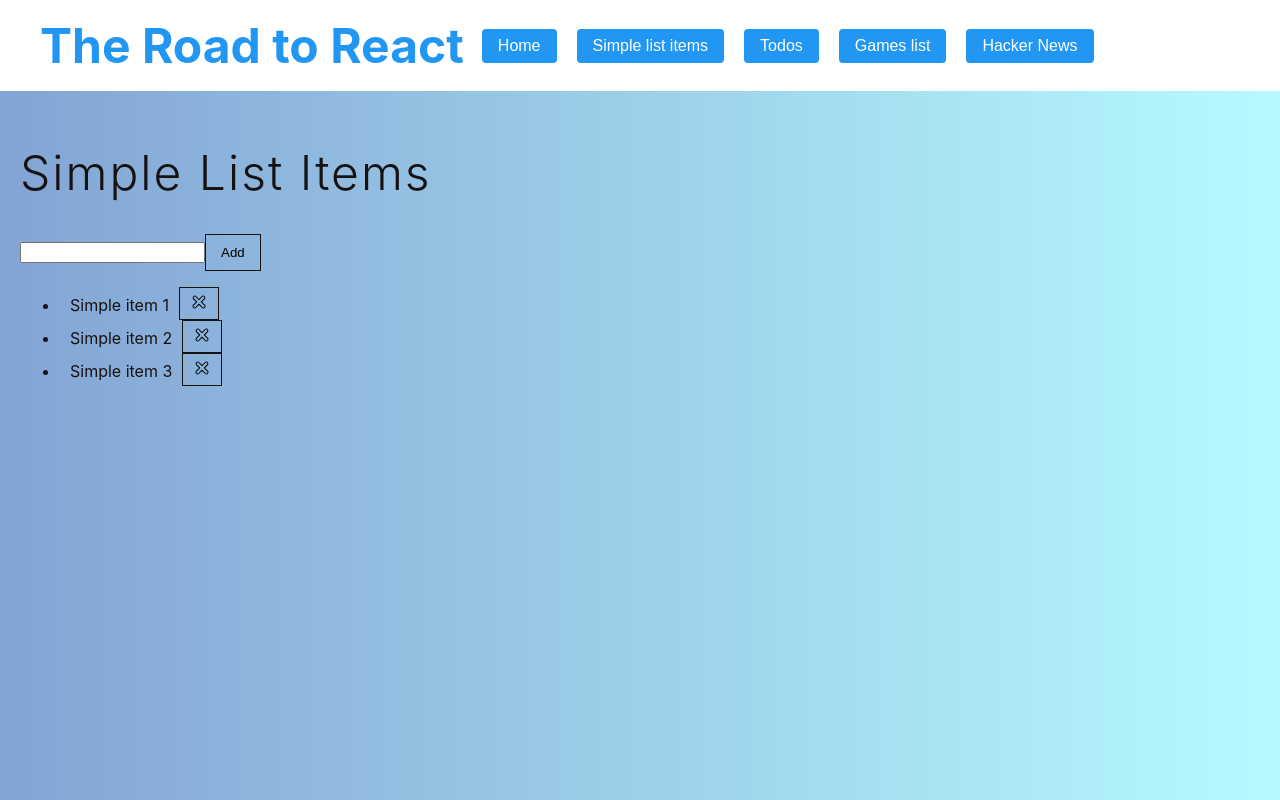
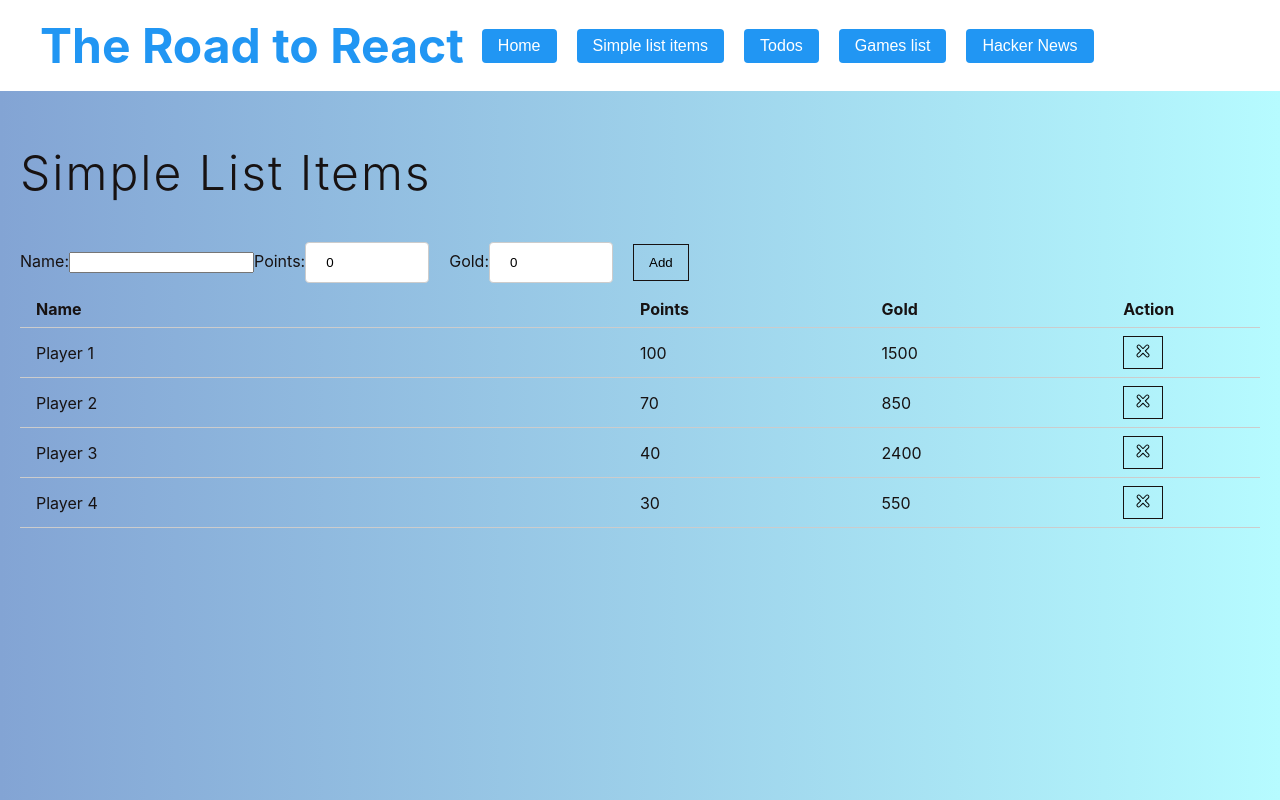
Before and after one commit to mkxmawilix/the-road-to-react, a React (Vite) app: page /simple-list-items in a window 1280 px wide. Shown: the top 800 px of the page. Built offline with nearby package versions, Linux system fonts and the light colour scheme.

Commit message:
[IMP] Added a Form and some CSS style for the simple list Component

```diff
--- a/src/features/simple-list-items/component.jsx
+++ b/src/features/simple-list-items/component.jsx
@@ -1,4 +1,5 @@
 import "../../styles/App.css";
+import "./styles.css";
 import React from "react";
 import PropTypes from "prop-types";
 import { v4 as uuidv4 } from "uuid";
@@ -13,50 +14,85 @@ import { ReactComponent as Cross } from "../../icons/cross.svg";
 const initialItems = [
     {
         id: uuidv4(),
-        name: "Simple item 1",
+        name: "Player 1",
+        points: 100,
+        gold: 1500,
     },
     {
         id: uuidv4(),
-        name: "Simple item 2",
+        name: "Player 2",
+        points: 70,
+        gold: 850,
     },
     {
         id: uuidv4(),
-        name: "Simple item 3",
+        name: "Player 3",
+        points: 40,
+        gold: 2400,
     },
-]
+    {
+        id: uuidv4(),
+        name: "Player 4",
+        points: 30,
+        gold: 550,
+    },
+];
 
 const SimpleListItems = () => {
-    const [name, setName] = React.useState('');
+    const [form, setForm] = React.useState({
+        name: "",
+        points: 0,
+        gold: 0,
+    });
     const [list, setList] = React.useState(initialItems);
 
-    const handleChangeInput = (event) => {
-        setName(event.target.value);
+    const handleRemoveItem = React.useCallback(
+        (item) => {
+            setList(list.filter((i) => i.id !== item.id));
+        },
+        [list]
+    );
+
+    const inputChangeHandlerForm = (event) => {
+        const { id, value } = event.target;
+        setForm({ ...form, [id]: value });
     };
 
-    const handleRemoveItem = React.useCallback((item) => {
-        setList(list.filter((i) => i.id !== item.id));
-    }, [list]);
+    const onSubmitHandler = (event) => {
+        event.preventDefault();
+        handleAddItem(form);
+    };
 
     const handleAddItem = () => {
-        if (name === '') {
+        if (form.name === "") {
             return;
         }
+
         const newItem = {
             id: uuidv4(),
-            name: name,
+            name: form.name,
+            points: form.points,
+            gold: form.gold,
         };
         setList([...list, newItem]);
-        setName('');
+        setForm({
+            name: "",
+            points: 0,
+            gold: 0,
+        });
     };
 
     return (
         <StyledContainer>
             <StyledHeadlinePrimary>Simple List Items</StyledHeadlinePrimary>
 
-            <div>
-                <input type="text" value={name} onChange={handleChangeInput}/>
-                <StyledButtonLarge onClick={handleAddItem}>Add</StyledButtonLarge>
-            </div>
+            <Form
+                name={form.name}
+                points={form.points}
+                gold={form.gold}
+                onSubmitHandler={onSubmitHandler}
+                inputChangeHandler={inputChangeHandlerForm}
+            />
             <List items={list} onRemoveItem={handleRemoveItem} />
         </StyledContainer>
     );
@@ -64,23 +100,45 @@ const SimpleListItems = () => {
 
 const List = React.memo(({ items, onRemoveItem }) => (
     <div>
-        <ul>
+        <li className="item item-header">
+            <span>Name</span>
+            <span>Points</span>
+            <span>Gold</span>
+            <span>Action</span>
+        </li>
         {items.map((item) => (
             <Item key={item.id} item={item} onRemoveItem={onRemoveItem} />
         ))}
-        </ul>
     </div>
 ));
-List.displayName = 'List';
+List.displayName = "List";
 
 const Item = ({ item, onRemoveItem }) => (
-    <li>
-        <span style={{ padding: "10px"}}>{item.name}</span>
+    <li className="item">
+        <span>{item.name}</span>
+        <span>{item.points}</span>
+        <span>{item.gold}</span>
+        <span>
             <StyledButtonSmall type="button" onClick={() => onRemoveItem(item)}>
                 <Cross height="18px" width="18px" />
             </StyledButtonSmall>
+        </span>
     </li>
 );
+
+const Form = ({ name, points, gold, onSubmitHandler, inputChangeHandler }) => {
+    return (
+        <form onSubmit={onSubmitHandler}>
+            <label htmlFor="name">Name:</label>
+            <input id="name" type="text" value={name} onChange={(e) => inputChangeHandler(e)} />
+            <label htmlFor="points">Points:</label>
+            <input id="points" type="number" value={points} onChange={(e) => inputChangeHandler(e)} />
+            <label htmlFor="gold">Gold:</label>
+            <input id="gold" type="number" value={gold} onChange={(e) => inputChangeHandler(e)} />
+            <StyledButtonLarge type="submit">Add</StyledButtonLarge>
+        </form>
+    );
+};
 
 List.propTypes = {
     items: PropTypes.arrayOf(PropTypes.object),
@@ -92,4 +150,12 @@ Item.propTypes = {
     onRemoveItem: PropTypes.func,
 };
 
+Form.propTypes = {
+    name: PropTypes.string,
+    points: PropTypes.number,
+    gold: PropTypes.number,
+    onSubmitHandler: PropTypes.func,
+    inputChangeHandler: PropTypes.func,
+};
+
 export { SimpleListItems };
--- /dev/null
+++ b/src/features/simple-list-items/styles.css
@@ -0,0 +1,21 @@
+.item {
+    display: flex;
+    align-items: center;
+    justify-content: space-between;
+    padding: 0.5rem 1rem;
+    border-bottom: 1px solid #ccc;
+}
+
+.item-header {
+    display: flex;
+    align-items: center;
+    font-weight: bold;
+}
+
+.item > span {
+    width: 10%;
+}
+
+.item > span:first-child {
+    width: 40%;
+}
```
Lines whose indentation alone changed are shown as unchanged.
